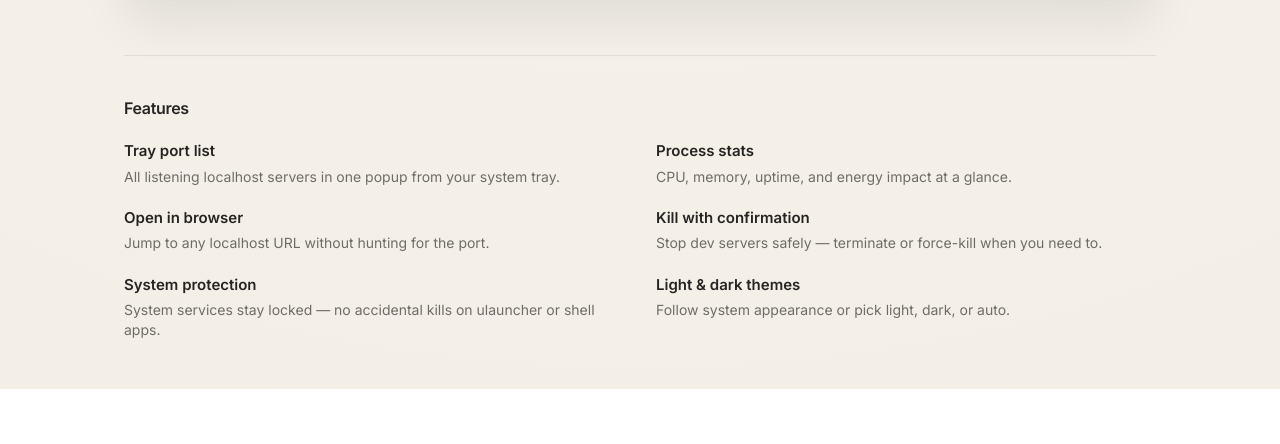
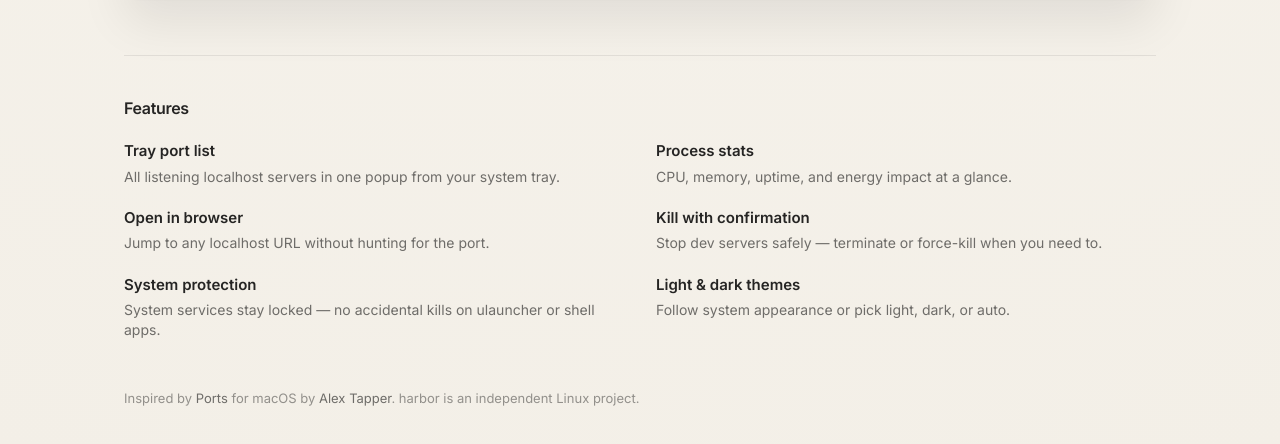
Before and after one commit to Akarikev/harbor, a website: page website/index.html in a window 1280 px wide. Shown: the part 1252-1696 px from the top of the page. Before the commit the page ends 1641 px from the top, so only its background shows below. Drawn offline with Linux system fonts and the light colour scheme.

Commit message:
Credit Alex Tapper and Ports as inspiration.
Add acknowledgements to the README, website, and changelog with links to Ports and the original tweet.

Co-authored-by: Cursor <cursoragent@cursor.com>

```diff
--- a/website/index.html
+++ b/website/index.html
@@ -106,6 +106,14 @@
           </li>
         </ul>
       </section>
+
+      <p class="credits">
+        Inspired by
+        <a href="https://ports-app.com" rel="noopener noreferrer">Ports</a>
+        for macOS by
+        <a href="https://x.com/ABTapper" rel="noopener noreferrer">Alex Tapper</a>.
+        harbor is an independent Linux project.
+      </p>
     </main>
 
     <script src="main.js"></script>
--- a/website/styles.css
+++ b/website/styles.css
@@ -234,6 +234,23 @@ h1 {
   color: var(--text-secondary);
 }
 
+.credits {
+  margin-top: 48px;
+  font-size: 0.8125rem;
+  color: var(--text-tertiary);
+  line-height: 1.5;
+}
+
+.credits a {
+  color: var(--text-secondary);
+  text-decoration: none;
+}
+
+.credits a:hover {
+  color: var(--text);
+  text-decoration: underline;
+}
+
 @media (max-width: 640px) {
   .page {
     padding: 48px 20px 32px;
```
Also changed, not shown: CHANGELOG.md, README.md.
